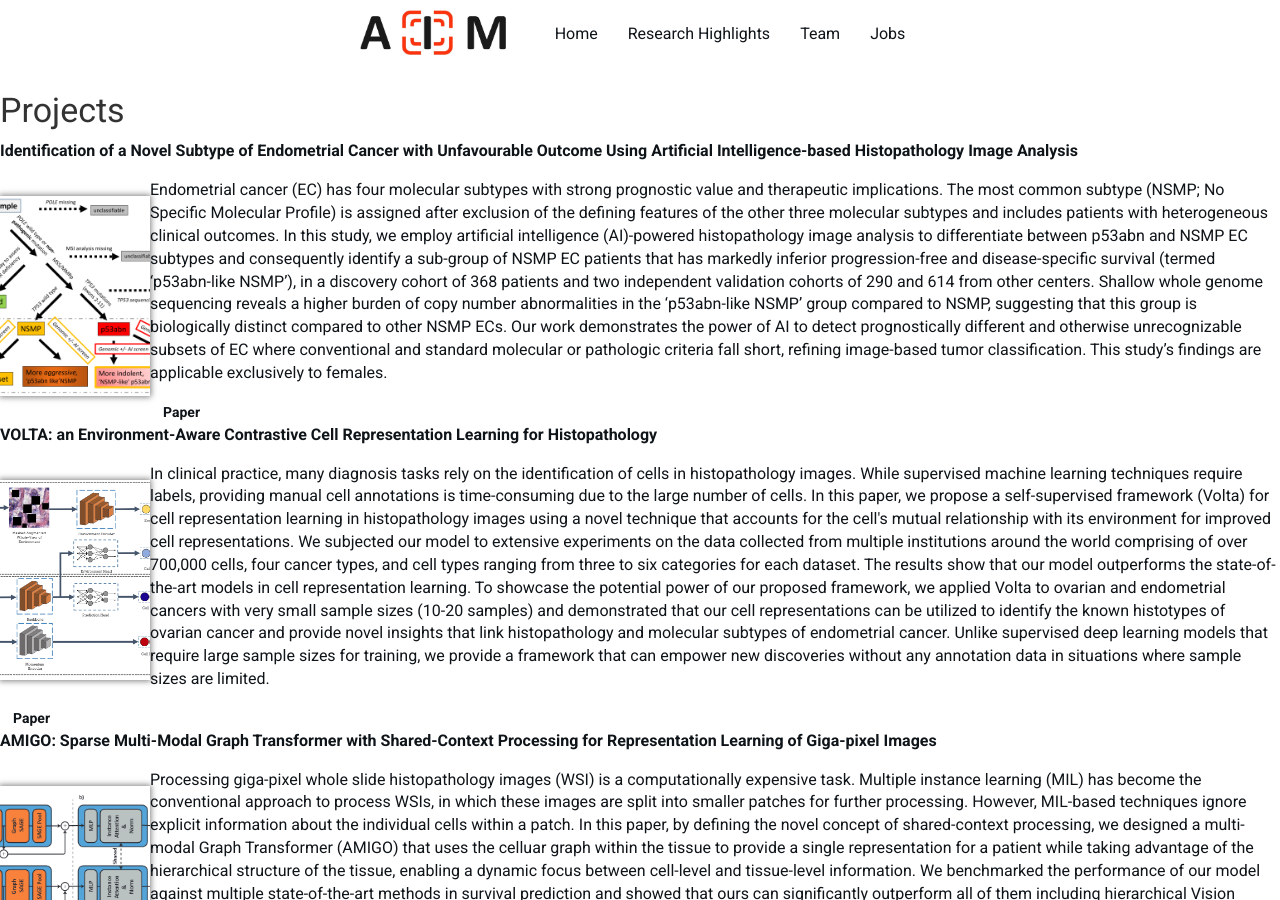
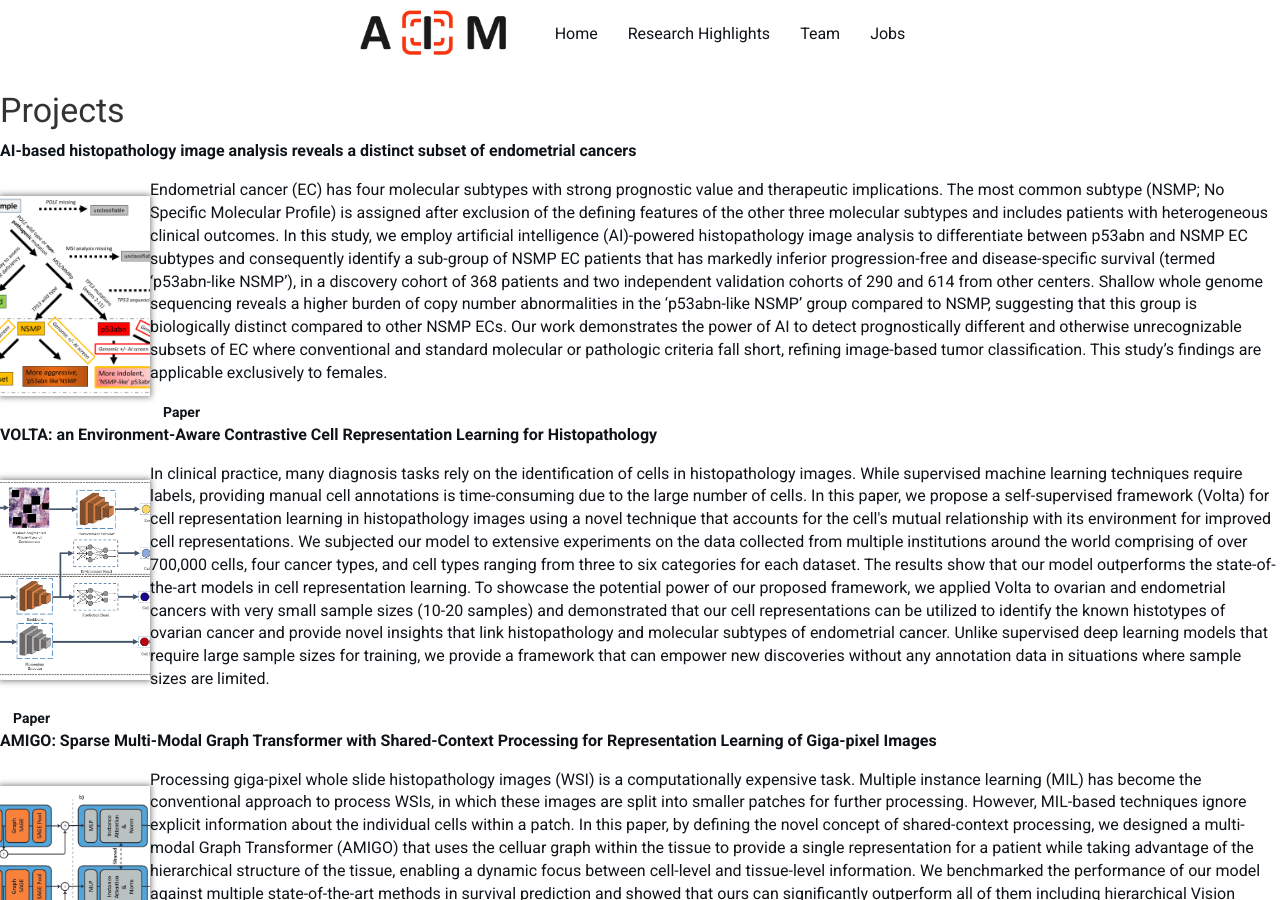
Before and after one commit to AIMLab-UBC/AIMLab-UBC.github.io, a Jekyll site: the page built from _pagesNotInUse/projectsOld.md, in a window 1280 px wide and 900 px high. Built offline with Jekyll 4.4.1, drawn with Linux system fonts in a browser that asks for light colours; nearby versions of some CDN libraries.

Commit message:
Update project_list.yml

```diff
--- a/_data/project_list.yml
+++ b/_data/project_list.yml
@@ -1,4 +1,4 @@
-- title: "Identification of a Novel Subtype of Endometrial Cancer with Unfavourable Outcome Using Artificial Intelligence-based Histopathology Image Analysis"
+- title: "AI-based histopathology image analysis reveals a distinct subset of endometrial cancers"
   subtitle: Nature Communications 2024
   image: EC_Project.png
   description: Endometrial cancer (EC) has four molecular subtypes with strong prognostic value and therapeutic implications. The most common subtype (NSMP; No Specific Molecular Profile) is assigned after exclusion of the defining features of the other three molecular subtypes and includes patients with heterogeneous clinical outcomes. In this study, we employ artificial intelligence (AI)-powered histopathology image analysis to differentiate between p53abn and NSMP EC subtypes and consequently identify a sub-group of NSMP EC patients that has markedly inferior progression-free and disease-specific survival (termed ‘p53abn-like NSMP’), in a discovery cohort of 368 patients and two independent validation cohorts of 290 and 614 from other centers. Shallow whole genome sequencing reveals a higher burden of copy number abnormalities in the ‘p53abn-like NSMP’ group compared to NSMP, suggesting that this group is biologically distinct compared to other NSMP ECs. Our work demonstrates the power of AI to detect prognostically different and otherwise unrecognizable subsets of EC where conventional and standard molecular or pathologic criteria fall short, refining image-based tumor classification. This study’s findings are applicable exclusively to females.
```
